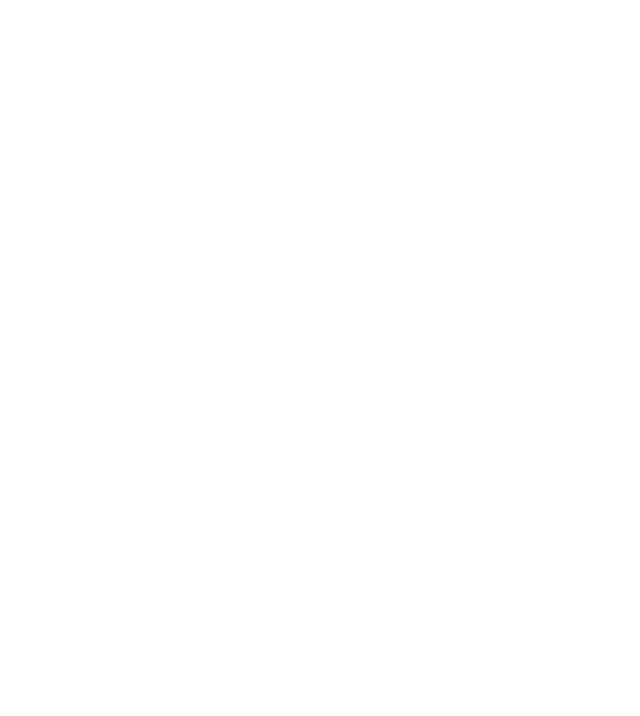
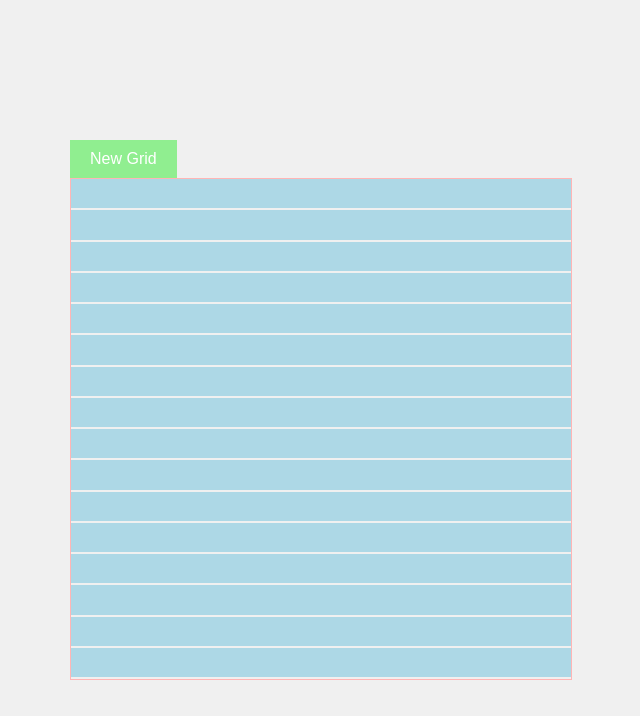
Before and after one commit to casyburnsed/etch-a-sketch, a plain HTML site: page index.html in a window 1280 px wide. Shown: the whole page, without its empty margins (319-959 px from the left). Drawn offline with Linux system fonts and the light colour scheme.

Commit message:
built out javascript adding the userinput button, had to rewrite how 16x16 container was initialized.

```diff
--- a/index.html
+++ b/index.html
@@ -7,9 +7,10 @@
     <link rel="stylesheet" href="./styles.css">
 </head>
 <body>
-    <div class="container">
-
+    <div id="page">
+        <button id="new-grid"> New Grid</button>
+        <div class="container"></div>
     </div>
-    <script src="script.js"></script>
 </body>
+<script src="script.js"></script>
 </html>
--- a/script.js
+++ b/script.js
@@ -0,0 +1,38 @@
+document.addEventListener("DOMContentLoaded", () => {
+    const container = document.querySelector('.container');
+    const newGridButton = document.querySelector('#new-grid')
+
+    function createGrid(size) {
+        container.innerHTML = '';
+
+        const squareSize = container.clientWidth / size - 2
+        for (let i = 0; i < size * size; i++) {
+            const square = document.createElement('div');
+            square.classList.add('square');
+            square.style.width = `${squareSize}px`;
+            square.style.height = `${squareSize}px`;
+
+
+            square.addEventListener('mouseover', () => {
+                square.style.backgroundColor = '#4682b4';
+
+        });
+
+        container.appendChild(square);
+
+    }
+}
+
+    createGrid(16);
+
+    newGridButton.addEventListener('click', () => {
+        let userGridSize = prompt('Enter the number of squares per side (up to 100):');
+        userGridSize = parseInt(userGridSize);
+
+        if (!isNaN(userGridSize) && userGridSize > 0 && userGridSize <= 100) {
+            createGrid(userGridSize);
+        } else {
+            alert('Please enter a valid number between 1 and 100');
+        }
+    });
+});
--- a/styles.css
+++ b/styles.css
@@ -0,0 +1,37 @@
+body {
+    display: flex;
+    justify-content: center;
+    align-items: center;
+    height: 100vh;
+    margin: 0;
+    background-color: #f0f0f0;
+}
+
+.container {
+    display: flex;
+    flex-wrap: wrap;
+    width: 500px;
+    height: 500px;
+    border: 1px solid #ffb5b5;
+}
+
+.square {
+    flex: 1 0 6.25%;
+    box-sizing: border-box;
+    background-color: #add8e6;
+    border: 0px solid #add8e6;
+}
+
+button {
+        background-color: #90ee90;
+        border: none;
+        padding: 10px 20px;
+        font-size: 16px;
+        font-family: Arial, sans-serif;
+        color: white;
+        cursor: pointer;
+        margin-top: 20px;
+    }
+    button:hover {
+        background-color: #77dd77;
+    }
```
